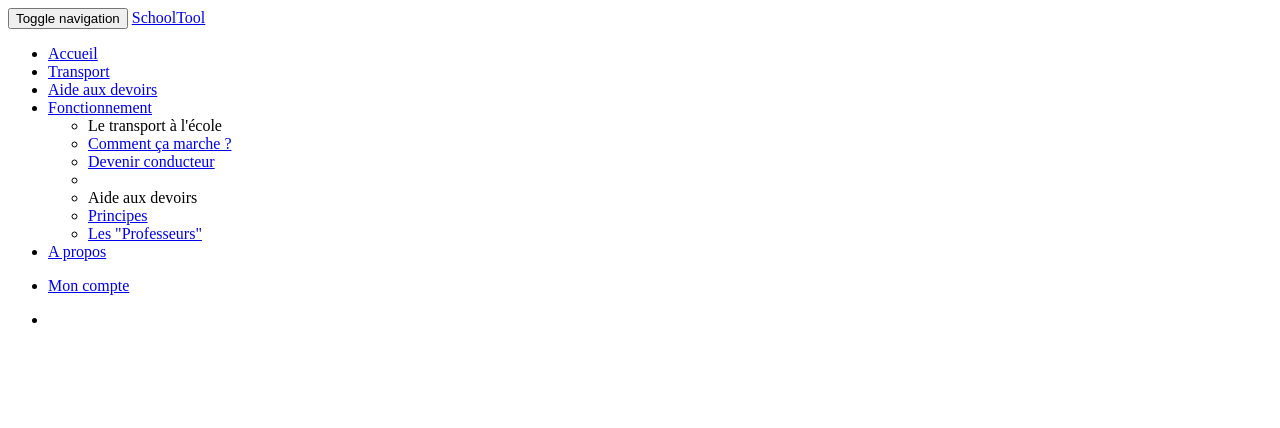
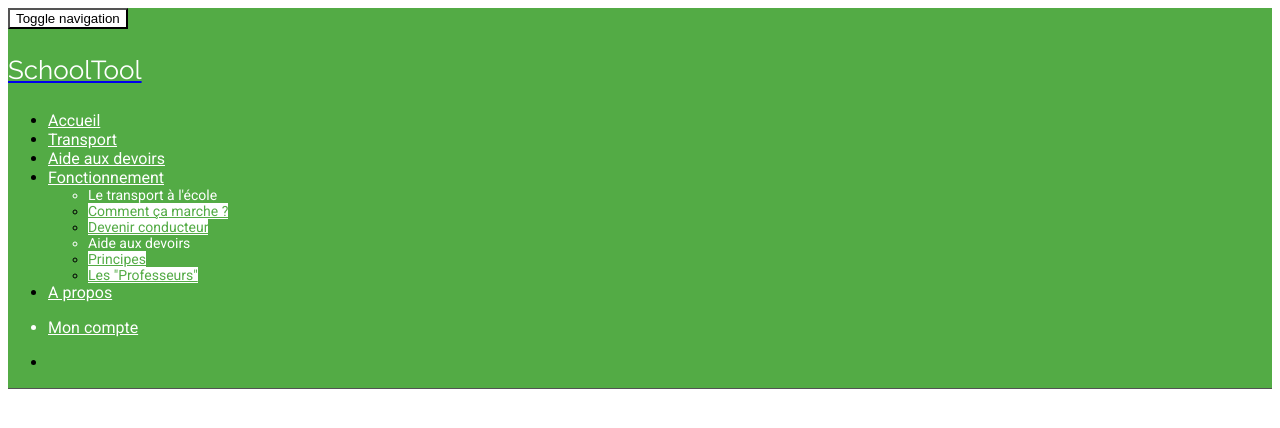
Before and after one commit to FlorianCart/School, a PHP site: page /php/menu.php in a window 1280 px wide. Shown: the top 428 px of the page. Run offline with PHP 8.4, Linux system fonts and the light colour scheme.

Commit message:
Ajout style pages
transport-how - devoir - menu

```diff
--- a/php/menu.php
+++ b/php/menu.php
@@ -1,10 +1,13 @@
+<link rel="stylesheet" href="../css/menu.css" type="text/css">
+<link href="https://fonts.googleapis.com/css?family=Dosis|Hind|Raleway|Roboto" rel="stylesheet">
+
 <?php session_start(); ?>
-<nav class="navbar navbar-default navbar-static-top">
+<nav id="navtotal" class="navbar navbar-default navbar-fixed-top">
 
-    <div class="container">
+    <div class="container" id="navbar-total">
 
       <div class="navbar-header">
-        <button type="button" class="navbar-toggle collapsed" data-toggle="collapse" data-target="#navbar" aria-expanded="false" aria-controls="navbar">
+        <button id="bouton-resp" type="button" class="navbar-toggle collapsed" data-toggle="collapse" data-target="#navbar" aria-expanded="false" aria-controls="navbar">
 
             <span class="sr-only">Toggle navigation</span>
             <span class="icon-bar"></span>
@@ -13,8 +16,7 @@
 
           </button>
 
-
-        <a class="navbar-brand" id="branding" href="../index.php">SchoolTool</a>
+        <a class="navbar-brand" id="marque" href="../index.php"><p>SchoolTool</p></a>
 
 
       </div>
@@ -28,13 +30,12 @@
 
           <li class="dropdown">
             <a href="#" class="dropdown-toggle" data-toggle="dropdown" role="button" aria-haspopup="true" aria-expanded="false">Fonctionnement<span class="caret"></span></a>
-            <ul class="dropdown-menu">
+            <ul id="dropdown-texte" class="dropdown-menu">
 
               <li class="dropdown-header">Le transport à l'école</li>
               <li><a href="transport-how.php">Comment ça marche ?</a></li>
               <li><a href="register.php">Devenir conducteur</a></li>
 
-              <li role="separator" class="divider"></li>
 
               <li class="dropdown-header">Aide aux devoirs</li>
               <li><a href="principe.php">Principes</a></li>
@@ -45,11 +46,11 @@
           <li><a href='quinoussommes.php'>A propos</a></li>
         </ul>
 
-        <ul class="nav navbar-nav navbar-right hidden-sm hidden-xs">
-          <li class="active"><a href="account.php"><i class="fa fa-user" aria-hidden="true"></i> Mon compte</a></li>
+        <ul id="compte" class="nav navbar-nav navbar-right hidden-sm hidden-xs">
+          <li><a href="account.php">Mon compte <i class="fa fa-user fa-fw" aria-hidden="true"></i></a></li>
         </ul>
         <ul class="nav navbar-nav navbar-right visible-sm visible-xs">
-          <li class="active"><a href="account.php"><i class="fa fa-user" aria-hidden="true"></i></a></li>
+          <li><a href="account.php"><i class="fa fa-user fa-fw" aria-hidden="true"></i></a></li>
         </ul>
       </div>
     </div>
```
Also changed, not shown: php/devoir.php (+22 -9 lines), php/menuindex.php (+11 -10 lines), php/transport-how.php (+24 -12 lines).
